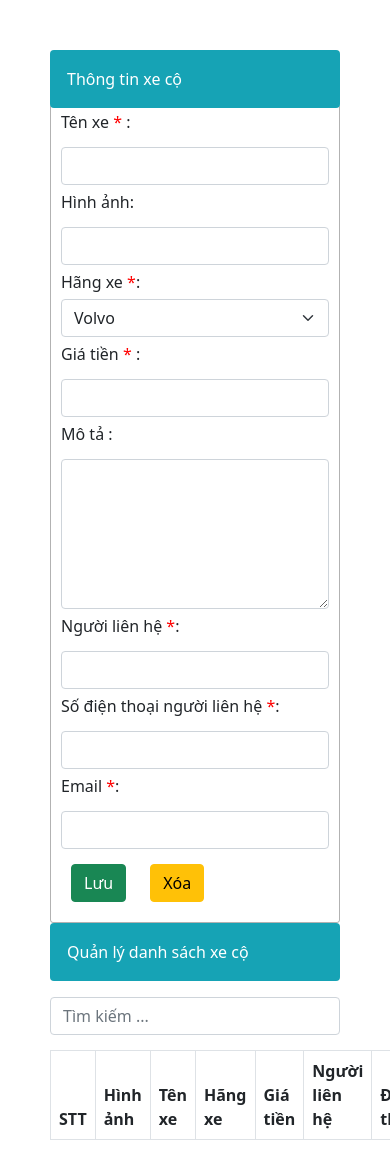
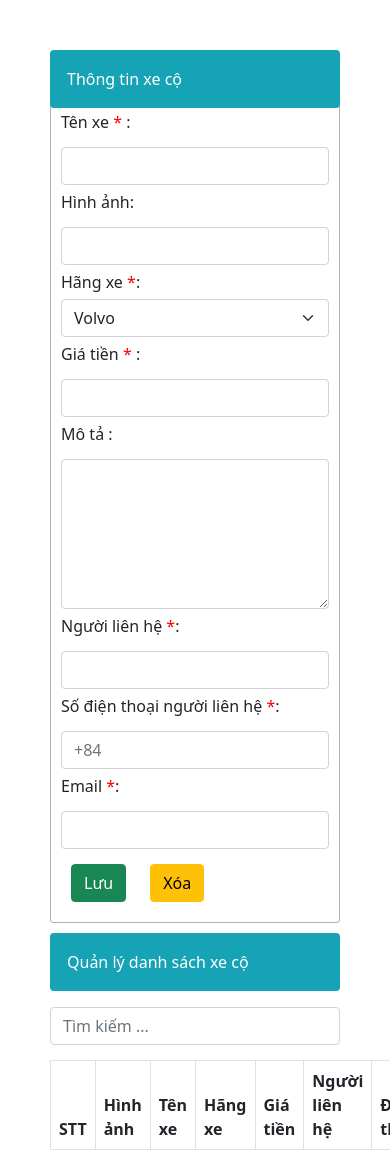
Before and after one commit to BlueEyes01/BaiKT2, a plain HTML site: page index.html in a window 390 px wide. Shown: the top 1166 px of the page. Drawn offline with Linux system fonts and the light colour scheme.

Commit message:
update 15/10/21

```diff
--- a/index.html
+++ b/index.html
@@ -13,8 +13,8 @@
 <body>
     <div class="all">
         <div class="row align-content-center">
-            <div class="col col-xl-4 col-sm-12 ">
-
+            <div class="col col-xl-4 col-sm-12 col-lg-4 ">
+                <div class="trai">
                     <div class="alert" role="alert">
                         Thông tin xe cộ
                     </div>
@@ -50,7 +50,7 @@
                             <input type="text" class="form-control">
 
                             <label class="form-label">Số điện thoại người liên hệ <span>*</span>:</label>
-                        <input type="text" class="form-control">
+                            <input type="text" class="form-control" placeholder="+84">
 
                             <label class="form-label">Email <span>*</span>:</label>
                             <input type="email" class="form-control" id="email">
@@ -60,7 +60,9 @@
                         </div>
                     </div>
                 </div>
-            <div class="col col-xl-8 col-sm-12">
+
+            </div>
+            <div class="col col-xl-8 col-sm-12 col-lg-8">
                 <div class="qlxeco">
                     <div class="alert" role="alert">
                         Quản lý danh sách xe cộ
--- a/resources/css/style.css
+++ b/resources/css/style.css
@@ -11,15 +11,20 @@
     border: solid 1px;
     border-radius: 3px;
     border-color: rgba(0,0,0,0.3);
+
+}
+.trai
+{
+    padding-top: 10px;
 }
 .qlxeco
 {
     border-radius: 3px;
+    padding-top: 10px;
 }
-
 .all
 {
-    margin-top: 50px;
+    margin-top: 40px;
     margin-right: 50px;
     margin-left: 50px;
 }
--- a/resources/js/main.js
+++ b/resources/js/main.js
@@ -104,7 +104,7 @@ function send() {
     //     return;
     // }
 
-    // var reg = /^[a-zA-Z][a-zA-Z0-9\_]+@[a-zA-Z]+(\.[a-zA-Z]+){1,3}$/;
+    // var reg = /^[a-zA-Z0-9][a-zA-Z0-9\_]+@[a-zA-Z]+(\.[a-zA-Z]+){1,3}$/;
     // if(!reg.test(email))
     // {
     //     alert("Emal không hợp lệ");
```
Lines whose indentation alone changed are shown as unchanged.
